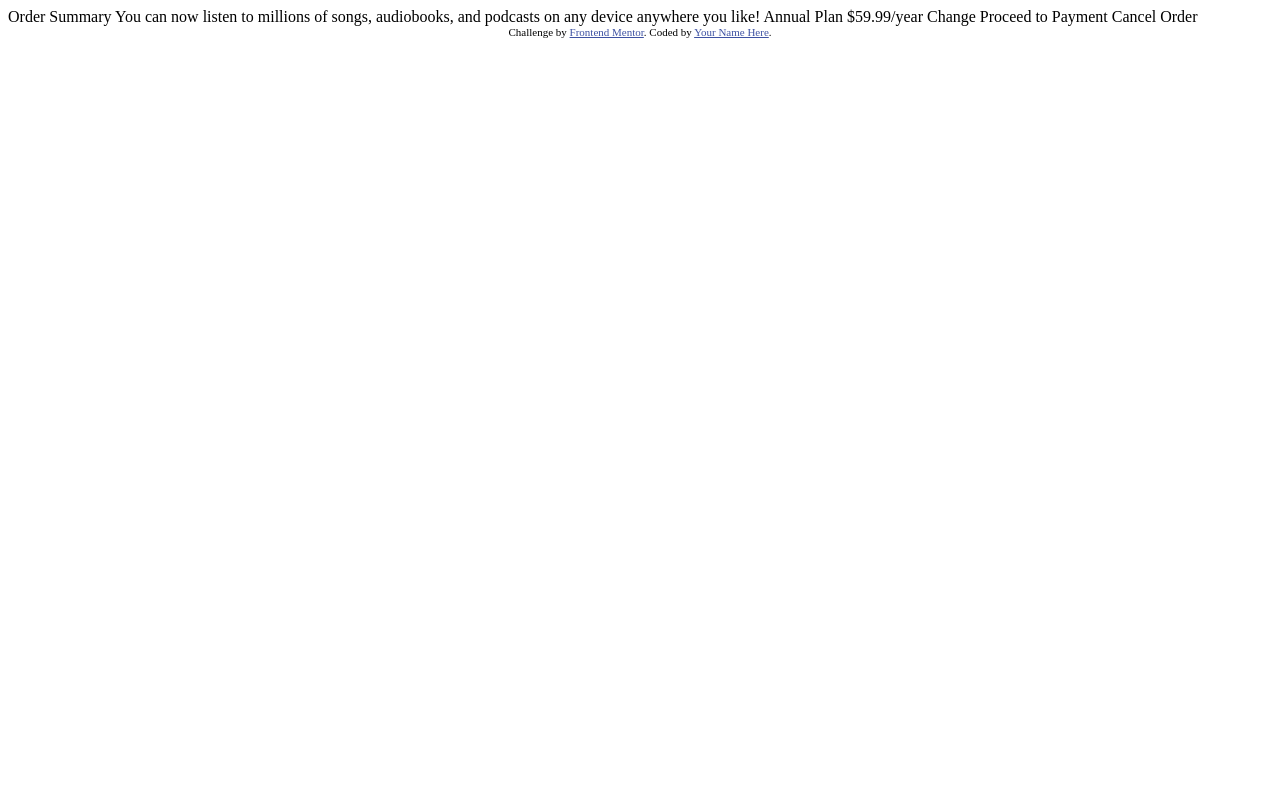
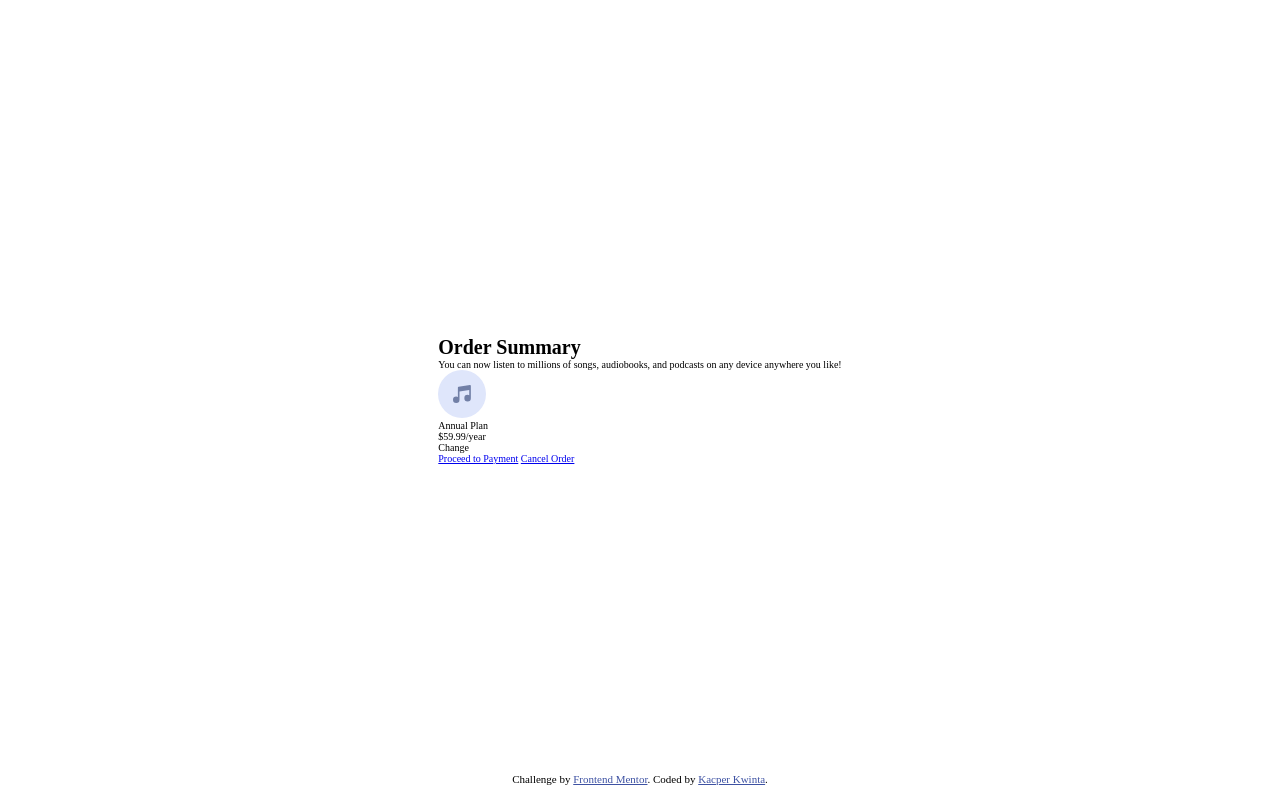
Before and after one commit to kacperkwinta/Order-summary-component, a plain HTML site: page index.html in a window 1280 px wide. Drawn offline with Linux system fonts and the light colour scheme.

Commit message:
HTML part done 😎

```diff
--- /dev/null
+++ b/app/style.scss
@@ -0,0 +1,35 @@
+html {
+  font-size: 62.5%;
+}
+
+* {
+  margin: 0;
+  padding: 0;
+}
+
+body {
+  min-height: 100vh;
+  display: flex;
+  justify-content: center;
+  align-items: center;
+}
+
+main {
+  display: flex;
+  align-items: center;
+  justify-content: center;
+}
+
+.attribution {
+  position: fixed;
+  bottom: 0;
+  left: 0;
+  right: 0;
+  margin-bottom: 1.5rem;
+  font-size: 1.1rem;
+  text-align: center;
+}
+
+.attribution a {
+  color: hsl(228, 45%, 44%);
+}
--- a/index.html
+++ b/index.html
@@ -1,37 +1,53 @@
 <!DOCTYPE html>
 <html lang="en">
+
 <head>
   <meta charset="UTF-8">
-  <meta name="viewport" content="width=device-width, initial-scale=1.0"> <!-- displays site properly based on user's device -->
+  <meta name="viewport" content="width=device-width, initial-scale=1.0">
+  <link rel="icon" type="image/png" sizes="32x32" href="./images/favicon-32x32.png">
+  <title>Frontend Mentor | Order summary card</title>
+  <meta name="author" content="Kacper Kwinta">
+  <!-- styles -->
+  <link rel="stylesheet" href="dist/css/style.css">
+</head>
 
-  <link rel="icon" type="image/png" sizes="32x32" href="./images/favicon-32x32.png">
-
-  <title>Frontend Mentor | Order summary card</title>
-
-  <!-- Feel free to remove these styles or customise in your own stylesheet 👍 -->
-  <style>
-    .attribution { font-size: 11px; text-align: center; }
-    .attribution a { color: hsl(228, 45%, 44%); }
-  </style>
-</head>
 <body>
 
-  Order Summary
+  <main>
 
-  You can now listen to millions of songs, audiobooks, and podcasts on any
-  device anywhere you like!
+    <div class="wrapper">
 
-  Annual Plan
-  $59.99/year
+      <h1 class="wrapper-header">Order Summary</h1>
 
-  Change
+      <p class="wrapper-paragraph">You can now listen to millions of songs, audiobooks, and podcasts on any
+        device anywhere you like!</p>
 
-  Proceed to Payment
-  Cancel Order
+      <div class="wrapper-plan">
 
-  <div class="attribution">
-    Challenge by <a href="https://www.frontendmentor.io?ref=challenge" target="_blank">Frontend Mentor</a>.
-    Coded by <a href="#">Your Name Here</a>.
-  </div>
+        <img src="dist/images/icon-music.svg" class="wrapper-plan-icon" alt="" aria-hidden="true">
+
+        <p class="wrapper-plan--type">Annual Plan</p>
+        <p class="wrapper-plan--cost">$59.99/year</p>
+        <p class="wrapper-plan--change">Change</p>
+
+      </div>
+
+      <a href="#" class="wrapper-link--payment">Proceed to Payment</a>
+      <a href="#" class="wrapper-link--cancel">Cancel Order</a>
+
+    </div>
+
+  </main>
+
+  <footer>
+
+    <div class="attribution">
+      Challenge by <a href="https://www.frontendmentor.io/challenges/order-summary-component-QlPmajDUj" target="_blank"
+        rel="noopener">Frontend Mentor</a>.
+      Coded by <a href="https://github.com/kacperkwinta" target="_blank" rel="noopener">Kacper Kwinta</a>. </div>
+
+  </footer>
+
 </body>
+
 </html>
```
Also changed, not shown: dist/css/style.css (added), dist/images/favicon-32x32.png (renamed from images/favicon-32x32.png), dist/images/icon-music.svg (renamed from images/icon-music.svg), dist/images/illustration-hero.svg (renamed from images/illustration-hero.svg), dist/images/pattern-background-desktop.svg (renamed from images/pattern-background-desktop.svg), dist/images/pattern-background-mobile.svg (renamed from images/pattern-background-mobile.svg), 1 other file.
